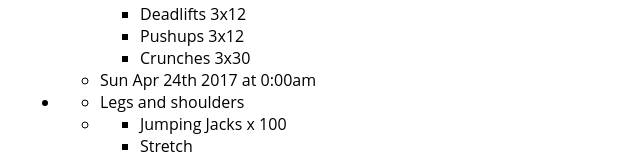
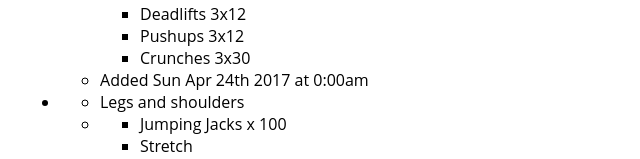
Before and after one commit to mrjasonweaver/workout-randomizer, a React (Create React App) app: page / in a window 1280 px wide. Shown: the part 609-768 px from the top of the page, without its empty margins (0-640 px from the left). Built offline with nearby package versions, Linux system fonts and the light colour scheme.

Commit message:
adding date verbiage

```diff
--- a/src/components/WorkoutList.js
+++ b/src/components/WorkoutList.js
@@ -8,7 +8,7 @@ const WorkoutList = (props) => {
       <ul className="workout-info">
         <li>{workout.workout_name}</li>
         <li><ul>{workout.workout_items.map(item => <li key={item}>{item}</li>)}</ul></li>
-        <li>{formattedDateTime(workout.date)}</li>
+        <li>Added {formattedDateTime(workout.date)}</li>
       </ul>
     </li>
   );
```
